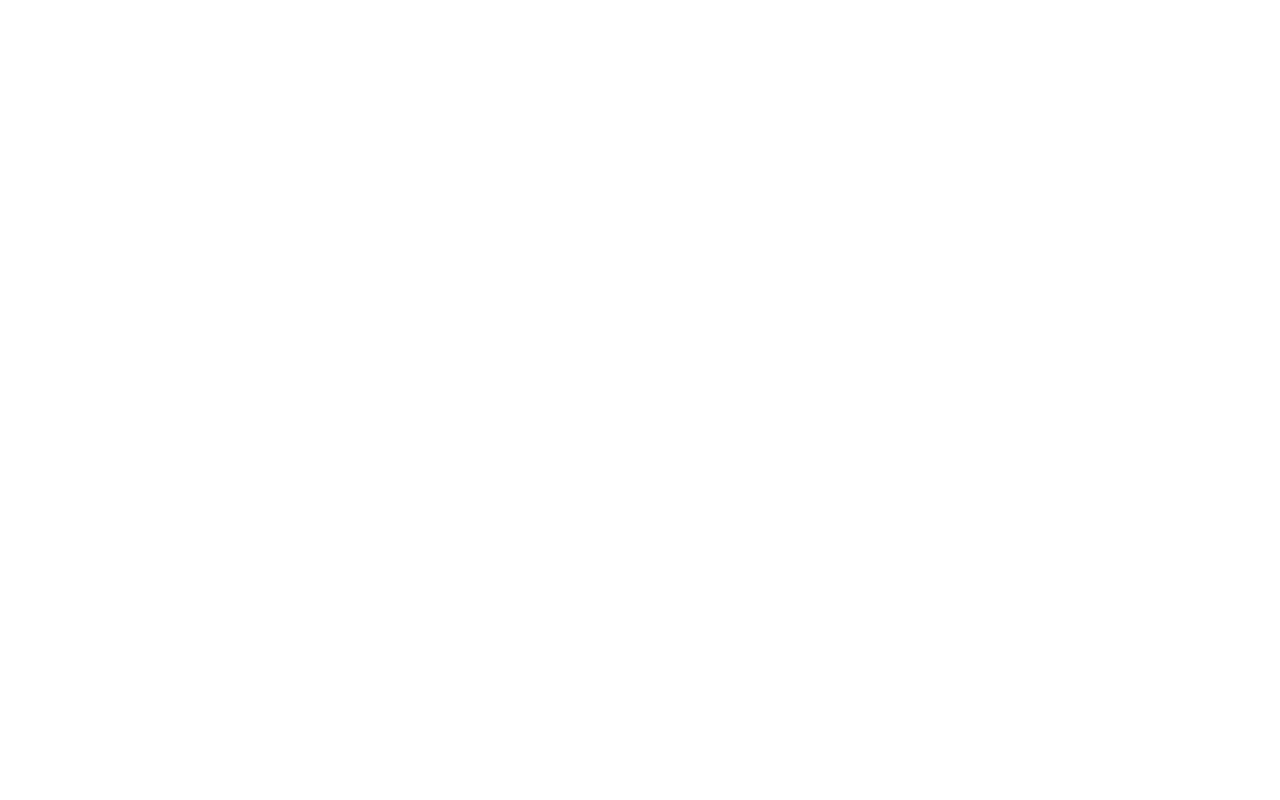
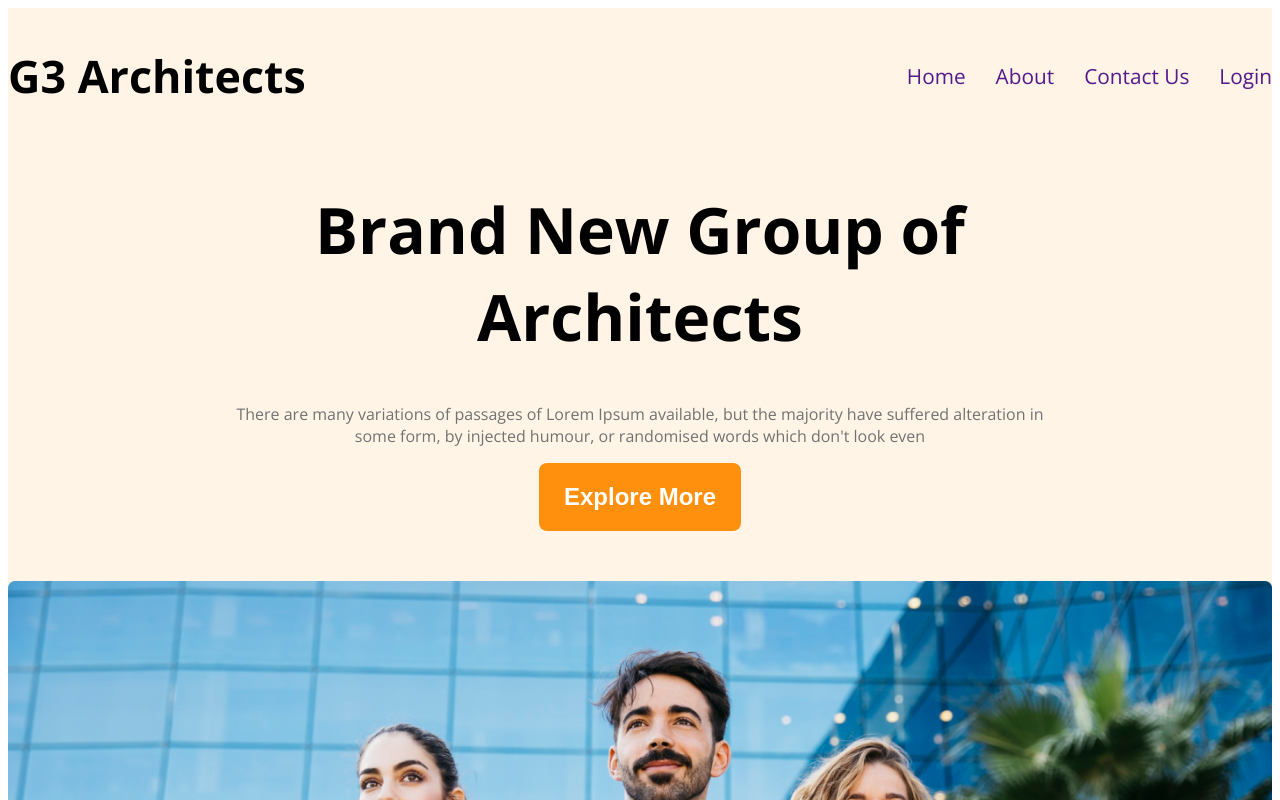
Before and after one commit to ShantoOBS/G3-architect-website, a plain HTML site: page index.html in a window 1280 px wide. Shown: the top 800 px of the page. Drawn offline with nearby package versions, Linux system fonts and the light colour scheme.

Commit message:
header part is completed

```diff
--- a/index.html
+++ b/index.html
@@ -1,11 +1,57 @@
 <!DOCTYPE html>
 <html lang="en">
+
 <head>
     <meta charset="UTF-8">
     <meta name="viewport" content="width=device-width, initial-scale=1.0">
     <title>G3-architects</title>
+    <link rel="stylesheet" href="style.css">
 </head>
-<body>
+
+<body class="open-sans-font">
+
+    <header class="bg-color">
+
+        <nav class="navbar display-flex ">
+            <h1 class="nav-title">G3 Architects</h1>
+            <ul class="nav-links display-flex">
+                <li class="nav-link dark-2"><a href="">Home</a></li>
+                <li class="nav-link dark-2"><a href="">About</a></li>
+                <li class="nav-link dark-2"><a href="">Contact Us</a></li>
+                <li class="nav-link dark-2"><a href="">Login</a></li>
+            </ul>
+        </nav>
+
+        <div class="banner">
+
+            <div class="banner-container">
+                <h1 class="banner-title">Brand New
+                    Group of Architects
+                </h1>
+
+                <p class="banner-dis dark-3">There are many variations of passages of Lorem Ipsum available, but the majority
+                    have suffered alteration in some form, by injected humour, or randomised words which don't look even
+                </p>
+
+                <button class="btn-primary">
+                    Explore More
+                </button>
+            </div>
+
+            <img class="banner-img" src="images/banner.png" alt="">
+
+        </div>
+
+    </header>
+
+    <main>
+
+    </main>
+
+    <footer>
+
+    </footer>
 
 </body>
+
 </html>
--- /dev/null
+++ b/style.css
@@ -0,0 +1,107 @@
+
+@import url('https://fonts.googleapis.com/css2?family=Open+Sans:ital,wght@0,300..800;1,300..800&family=Work+Sans:ital,wght@0,100..900;1,100..900&display=swap');
+
+.open-sans-font {
+  font-family: "Open Sans", sans-serif;
+  font-optical-sizing: auto;
+  font-weight: 400px;
+  font-style: normal;
+  font-variation-settings:
+    "wdth" 100;
+}
+
+/* share style  */
+
+.display-flex{
+     display: flex;
+}
+
+.bg-color{
+     background: rgba(255, 144, 14, 0.1);
+}
+
+.dark-2{
+    color: #424242;
+}
+.dark-3{
+    color:#727272;
+}
+
+.btn-primary{
+     background: #FF900E;
+     color: white;
+     font-size: 1.5rem;
+     padding: 20px 25px;
+     border-radius: 8px;
+     border: none;
+     font-weight: 600;
+
+}
+/* header style  */
+
+
+/*  nav style */
+
+.nav-links{
+  gap: 30px;
+  align-items: center;
+}
+
+.nav-title{
+     font-size: 2.8rem;
+}
+
+.navbar{
+    justify-content: space-between;
+}
+
+.nav-link{
+    list-style: none;
+    font-size: 1.3rem;
+}
+.nav-link >a {
+
+    text-decoration: none;
+}
+
+.navbar , .banner{
+     max-width: 1440px;
+     margin: 0 auto;
+
+}
+
+/* banner style */
+
+.banner-container{
+    max-width: 850px;
+     margin: 0 auto;
+     text-align: center;
+     margin-bottom: 50px;
+}
+.banner-img{
+    width: 100%;
+}
+.banner-title{
+    font-size: 4rem;
+    font-weight: 700;
+}
+
+.banner-dis{
+    font-size: 1rem;
+}
+
+
+
+
+/* responsive media quary */
+
+@media screen and (max-width:576px){
+
+        .navbar , .nav-links{
+            flex-direction: column;
+        }
+
+        .navbar , .nav-links{
+            text-align: center;
+        }
+}
```
